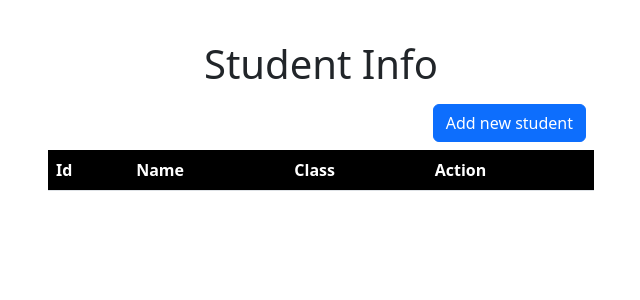
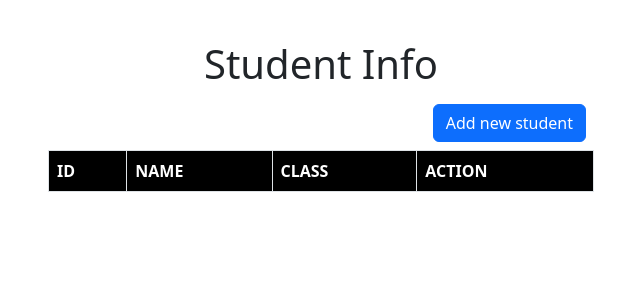
Before and after one commit to Ali-Key/Crud-Operation-With-Ajax, a PHP site: page / in a window 1280 px wide. Shown: the top 300 px of the page, without its empty margins (319-959 px from the left). Run offline with PHP 8.4, Linux system fonts and the light colour scheme; data that the repository does not hold is empty.

Commit message:
Design The Form UI

```diff
--- a/index.php
+++ b/index.php
@@ -25,9 +25,11 @@
                     <button class="btn btn-primary " id="Addclass">Add new student</button>
                 </div>
 
-                <table class="table bg-black text-white ">
-                    <thead>
-                        <tr>
+              <div class="table table-bordered">
+              <table class="table table-bordered " id="studentTable">
+                    <thead  class="bg-black text-white text-uppercase " >
+                        <tr class="" >
+
 
                             <th>Id</th>
                             <th>Name</th>
@@ -37,6 +39,7 @@
                         </tr>
                     </thead>
                 </table>
+              </div>
             </div>
             <!-- pop up model -->
             <div class="modal" tabindex="-1" id="StudentModal">
```
